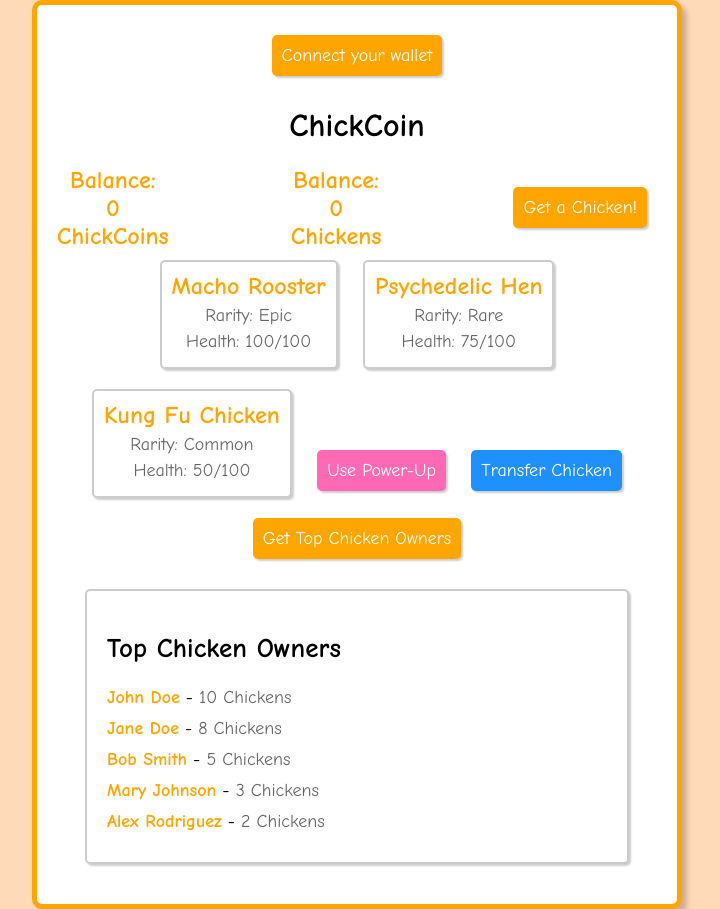
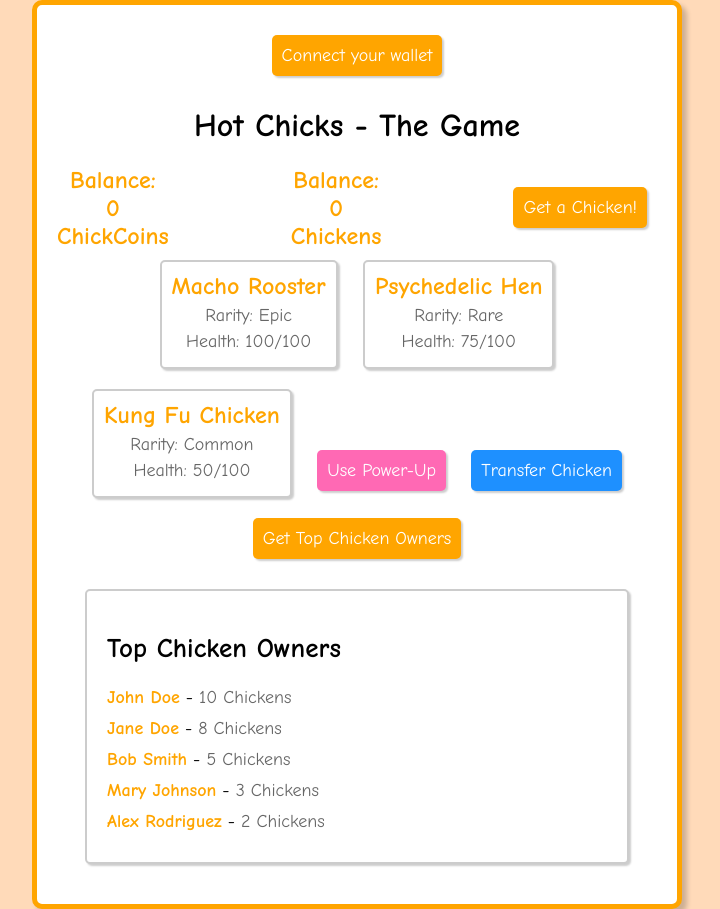
Before and after one commit to thecookingsenpai/HotChicksGame, a website: page index.html in a window 1280 px wide. Shown: the whole page, without its empty margins (283-1003 px from the left). Drawn offline with Linux system fonts and the light colour scheme; some packages are replaced by stand-ins of ours; a script that the page names is missing.

Commit message:
Updated files

```diff
--- a/index.html
+++ b/index.html
@@ -131,7 +131,7 @@
     <div class="container">
       <div id="addressString" style="display: none;"></div>
       <a href="#" id="connectionButton" class="button">Connect your wallet</a>
-      <h1>ChickCoin</h1>
+      <h1>Hot Chicks - The Game</h1>
       <div class="header">
         <div class="balance">Balance: <div id="coinBalance">0</div> ChickCoins</div>
         <div class="balance">Balance: <div id="chickenBalance">0</div> Chickens</div>
```
